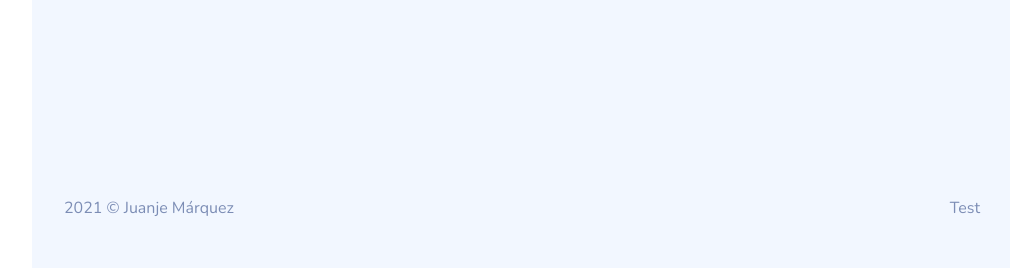
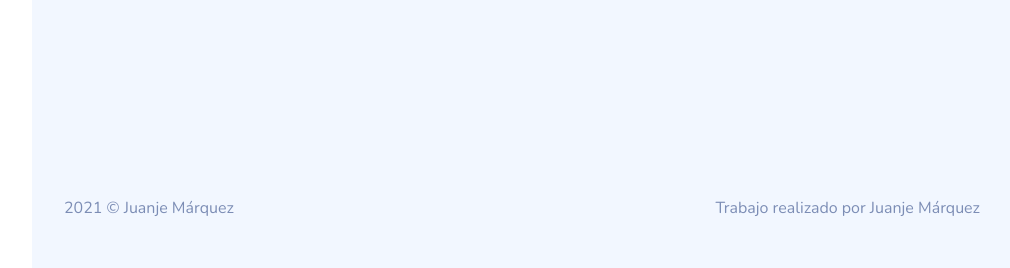
Before and after one commit to jmarqu18/spysoccer, a Django app: page / in a window 1280 px wide. Shown: the part 532-800 px from the top of the page, without its empty margins (268-1278 px from the left). Run offline with Django 4.2, Linux system fonts and the light colour scheme; parts of the project's set-up code (start-up, migrations or seed data) failed here and were passed over; some libraries are stand-ins or nearby versions.

Commit message:
Little changes CSS

```diff
--- a/templates/_base.html
+++ b/templates/_base.html
@@ -49,7 +49,7 @@
                         <p>2021 &copy; Juanje Márquez</p>
                     </div>
                     <div class="float-end">
-                        <p>Test</p>
+                        <p>Trabajo realizado por Juanje Márquez</p>
                     </div>
                 </div>
             </footer>
```
Also changed, not shown: static/assets/css/spysoccer_base.css (+0 -10 lines).
